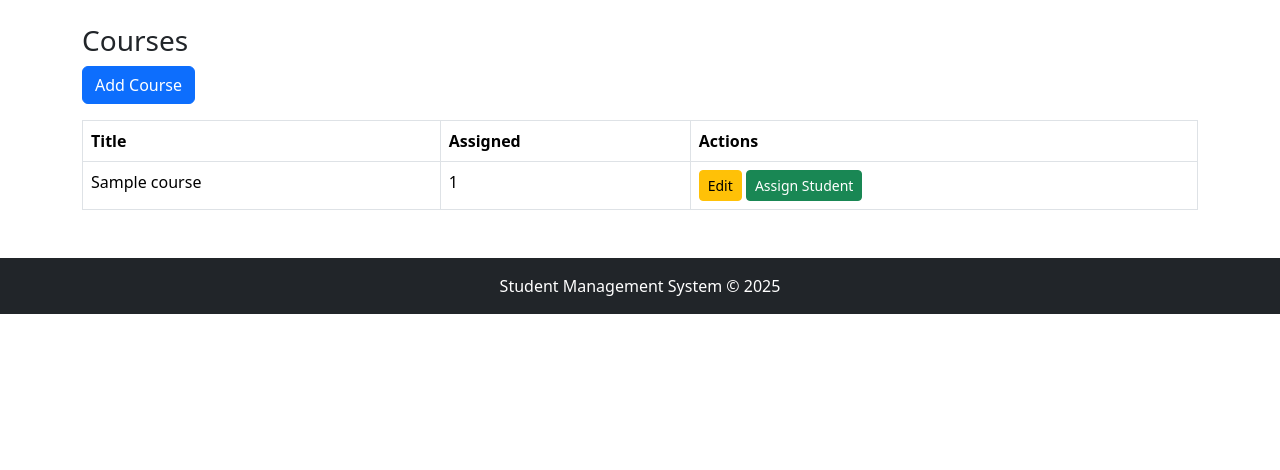
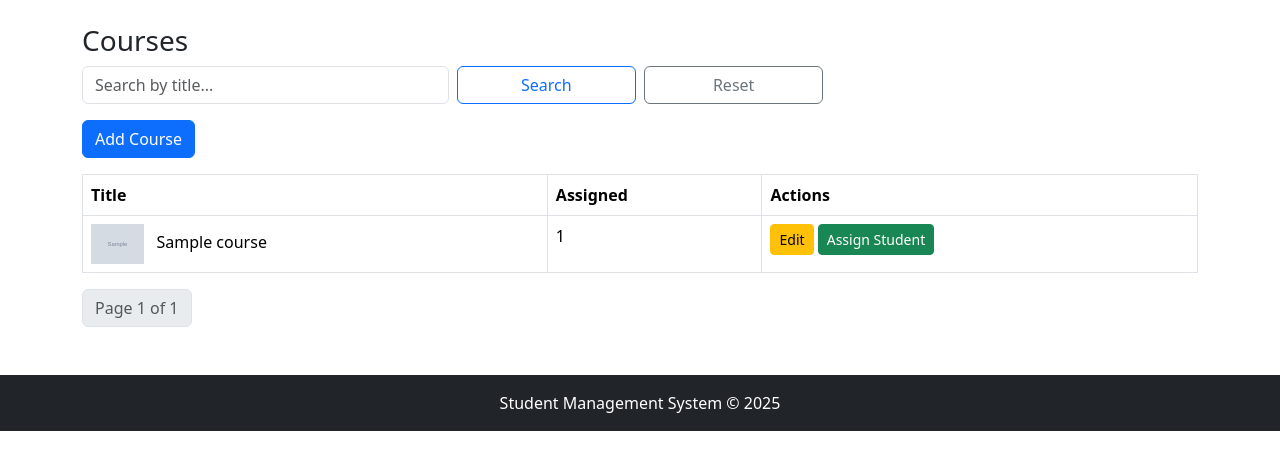
Before and after one commit to ashif-ek/student-management-django-task, a Django app: page /courses-mgmt/ in a window 1280 px wide. Shown: the part 56-526 px from the top of the page. Run offline with Django 5.2, Linux system fonts and the light colour scheme; a user stored in the database is signed in; tables that the repository leaves empty hold one stand-in row (values such as "Sample post"); grey boxes marked "Sample" are stand-in pictures.

Commit message:
feat: Add thumbnail field to Course model and update forms and views for file uploads; enhance course list with search and pagination

```diff
--- a/config/urls.py
+++ b/config/urls.py
@@ -1,4 +1,6 @@
 
+from django.conf import settings
+from django.conf.urls.static import static
 from django.contrib import admin
 from django.urls import path, include
 from django.views.generic import RedirectView
@@ -12,3 +14,6 @@ urlpatterns = [
     path('courses-mgmt/', include('courses_mgmt.urls')),
     path('', RedirectView.as_view(url='/accounts/login/'), name='home'),
 ]
+
+if settings.DEBUG:
+    urlpatterns += static(settings.MEDIA_URL, document_root=settings.MEDIA_ROOT)
--- a/courses_mgmt/__init__.py
+++ b/courses_mgmt/__init__.py
@@ -0,0 +1 @@
+default_app_config = 'courses_mgmt.apps.CoursesConfig'
--- a/courses_mgmt/forms.py
+++ b/courses_mgmt/forms.py
@@ -5,7 +5,7 @@ from student_mgmt.models import Student
 class CourseForm(forms.ModelForm):
     class Meta:
         model = Course
-        fields = ['title', 'description']
+        fields = ['title', 'description', 'thumbnail']
 
 
 class EnrollmentForm(forms.ModelForm):
--- a/courses_mgmt/models.py
+++ b/courses_mgmt/models.py
@@ -5,6 +5,11 @@ from student_mgmt.models import Student   # FIXED IMPORT
 class Course(models.Model):
     title = models.CharField(max_length=200)
     description = models.TextField()
+    thumbnail = models.ImageField(
+        upload_to='course_thumbnails/',
+        blank=True,
+        null=True
+    )
     created_at = models.DateTimeField(auto_now_add=True)
     updated_at = models.DateTimeField(auto_now=True)
 
--- a/courses_mgmt/templates/courses/course_edit.html
+++ b/courses_mgmt/templates/courses/course_edit.html
@@ -0,0 +1,5 @@
+<form method="POST" enctype="multipart/form-data">
+  {% csrf_token %}
+  {{ form.as_p }}
+  <button class="btn btn-success">Save</button>
+</form>
--- a/courses_mgmt/templates/courses/course_list.html
+++ b/courses_mgmt/templates/courses/course_list.html
@@ -2,6 +2,20 @@
 {% block content %}
 
 <h3>Courses</h3>
+
+<form method="get" class="row g-2 mb-3">
+  <div class="col-md-4">
+    <input type="text" name="q" class="form-control"
+           placeholder="Search by title..."
+           value="{{ search_query }}">
+  </div>
+  <div class="col-md-2">
+    <button class="btn btn-outline-primary w-100">Search</button>
+  </div>
+  <div class="col-md-2">
+    <a href="{% url 'course_list' %}" class="btn btn-outline-secondary w-100">Reset</a>
+  </div>
+</form>
 
 <a href="{% url 'course_add' %}" class="btn btn-primary mb-3">Add Course</a>
 
@@ -14,17 +28,52 @@
     </tr>
   </thead>
   <tbody>
-    {% for course in courses %}
+    {% for course in page_obj %}
       <tr>
-      <td>{{ course.title }}</td>
+        <td>
+  {% if course.thumbnail %}
+    <img src="{{ course.thumbnail.url }}" alt="{{ course.title }}"
+         style="height:40px; width:auto; margin-right:8px;">
+  {% endif %}
+  {{ course.title }}
+</td>
         <td>{{ course.enrollment_set.count }}</td>
         <td>
           <a href="{% url 'course_edit' course.id %}" class="btn btn-warning btn-sm">Edit</a>
           <a href="{% url 'course_enroll' course.id %}" class="btn btn-success btn-sm">Assign Student</a>
         </td>
       </tr>
+    {% empty %}
+      <tr>
+        <td colspan="3">No courses found.</td>
+      </tr>
     {% endfor %}
   </tbody>
 </table>
 
+<!-- Pagination -->
+<nav aria-label="Course pagination">
+  <ul class="pagination">
+    {% if page_obj.has_previous %}
+      <li class="page-item">
+        <a class="page-link"
+           href="?q={{ search_query }}&page={{ page_obj.previous_page_number }}">Prev</a>
+      </li>
+    {% endif %}
+
+    <li class="page-item disabled">
+      <span class="page-link">
+        Page {{ page_obj.number }} of {{ page_obj.paginator.num_pages }}
+      </span>
+    </li>
+
+    {% if page_obj.has_next %}
+      <li class="page-item">
+        <a class="page-link"
+           href="?q={{ search_query }}&page={{ page_obj.next_page_number }}">Next</a>
+      </li>
+    {% endif %}
+  </ul>
+</nav>
+
 {% endblock %}
--- a/courses_mgmt/views.py
+++ b/courses_mgmt/views.py
@@ -6,13 +6,38 @@ from student_mgmt.models import Student
 from .models import Course, Enrollment
 from .forms import CourseForm, EnrollmentForm
 from django.contrib.auth.decorators import login_required
+from django.core.paginator import Paginator
 
 
 @login_required
 @admin_required
 def course_list(request):
-    courses = Course.objects.order_by('-created_at')
-    return render(request, 'courses/course_list.html', {'courses': courses})
+    # 1) search
+    search_query = request.GET.get('q', '').strip()
+
+    courses_qs = Course.objects.all().order_by('-created_at')
+
+    if search_query:
+        courses_qs = courses_qs.filter(title__icontains=search_query)
+
+    # 2) pagination
+    paginator = Paginator(courses_qs, 5)  # 5 courses per page
+    page_number = request.GET.get('page')
+    page_obj = paginator.get_page(page_number)
+
+    context = {
+        'page_obj': page_obj,
+        'search_query': search_query,
+    }
+    return render(request, 'courses/course_list.html', context)
+
+# @login_required
+# @admin_required
+# def course_list(request):
+#     courses = Course.objects.order_by('-created_at')
+#     return render(request, 'courses/course_list.html', {'courses': courses})
+
+
 
 
 
@@ -20,7 +45,7 @@ def course_list(request):
 @admin_required
 def course_add(request):
     if request.method == "POST":
-        form = CourseForm(request.POST)
+        form = CourseForm(request.POST, request.FILES)  # request.FILES added
         if form.is_valid():
             form.save()
             messages.success(request, "Course added successfully.")
@@ -38,7 +63,7 @@ def course_edit(request, id):
     course = get_object_or_404(Course, id=id)
 
     if request.method == "POST":
-        form = CourseForm(request.POST, instance=course)
+        form = CourseForm(request.POST, request.FILES, instance=course)  # request.FILES added
         if form.is_valid():
             form.save()
             messages.success(request, "Course updated.")
```
Also changed, not shown: config/settings.py (+11 -1 lines), courses_mgmt/apps.py (+5 -2 lines), courses_mgmt/signals.py (added, +33 -0 lines), courses_mgmt/migrations/0002_course_thumbnail.py (added). Lines whose indentation alone changed are shown as unchanged.
